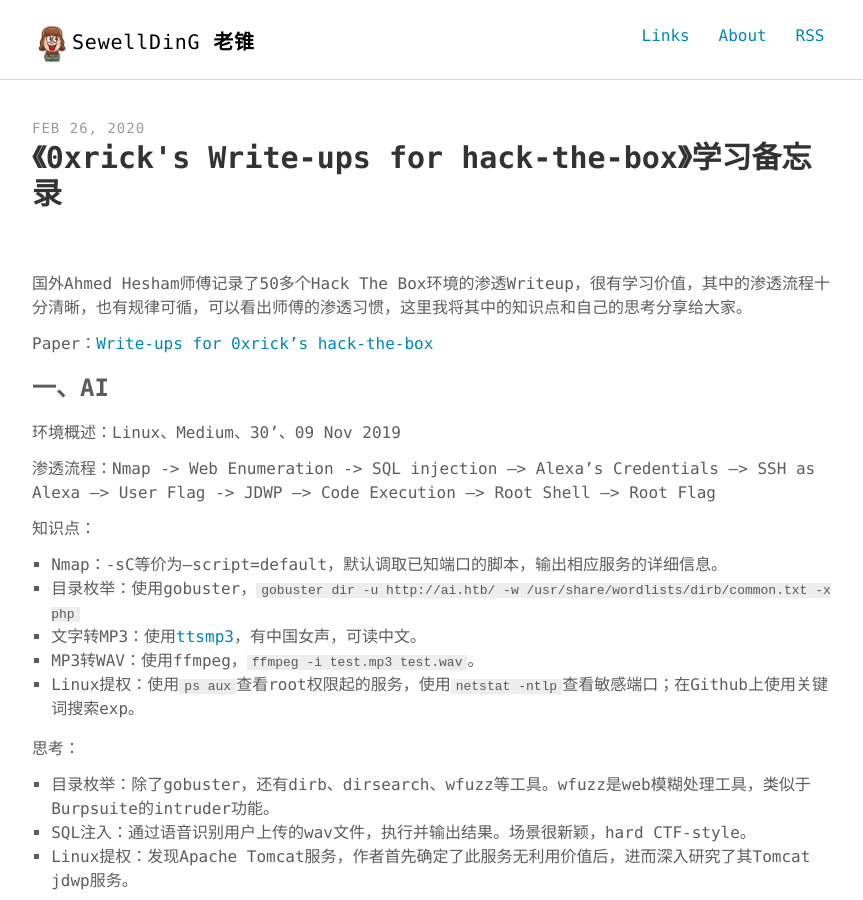
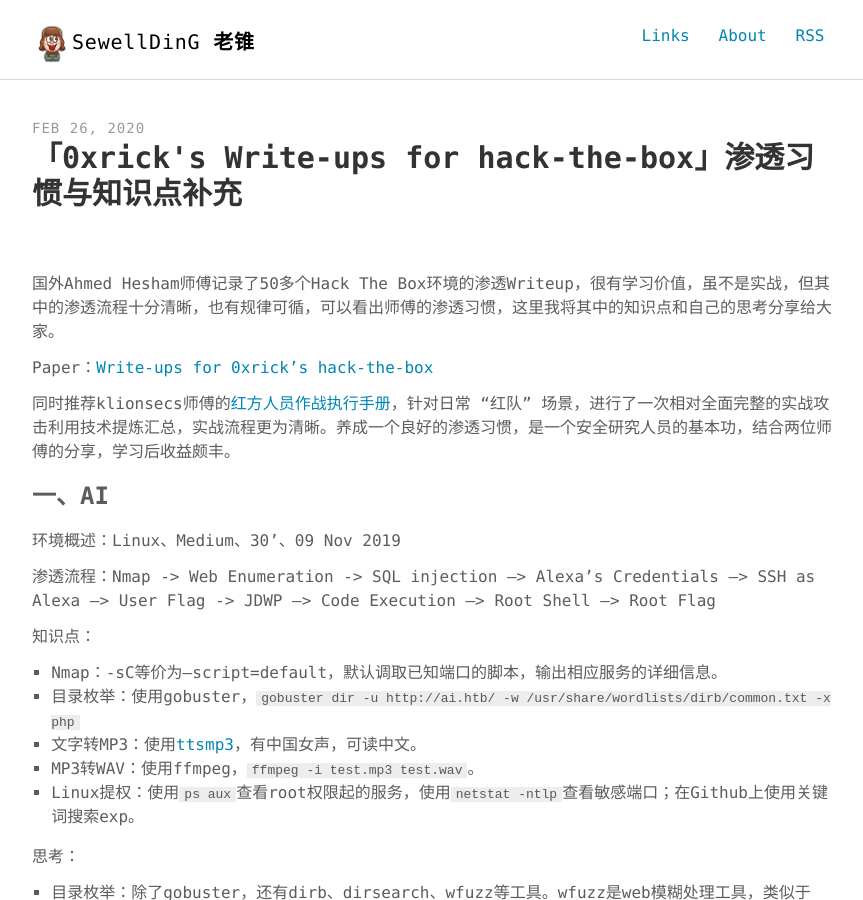
Before and after one commit to SewellDinG/sewellding.github.io, a Jekyll site: the page built from _posts/2020-02-26-「0xrick's Write-ups for hack-the-box」渗透习惯与知识点补充.md, in a window 1280 px wide and 900 px high. Shown: the whole window, without its empty margins (207-1070 px from the left). Built offline with Jekyll 4.4.1, drawn with Linux system fonts in a browser that asks for light colours.

Commit message:
Update 0xrick's Write-ups for hack-the-box

```diff
--- a/_posts/2020-02-26-《0xrick's Write-ups for hack-the-box》学习备忘录.md
+++ b/_posts/2020-02-26-「0xrick's Write-ups for hack-the-box」渗透习惯与知识点补充.md
@@ -1,13 +1,15 @@
 ---
 layout: post
-title: 《0xrick's Write-ups for hack-the-box》学习备忘录
+title: 「0xrick's Write-ups for hack-the-box」渗透习惯与知识点补充
 description: ""
 keywords: ""
 ---
 
-国外Ahmed Hesham师傅记录了50多个Hack The Box环境的渗透Writeup，很有学习价值，其中的渗透流程十分清晰，也有规律可循，可以看出师傅的渗透习惯，这里我将其中的知识点和自己的思考分享给大家。
+国外Ahmed Hesham师傅记录了50多个Hack The Box环境的渗透Writeup，很有学习价值，虽不是实战，但其中的渗透流程十分清晰，也有规律可循，可以看出师傅的渗透习惯，这里我将其中的知识点和自己的思考分享给大家。
 
 Paper：[Write-ups for 0xrick's hack-the-box](https://0xrick.github.io/categories/hack-the-box/)
+
+同时推荐klionsecs师傅的[红方人员作战执行手册](https://github.com/klionsec/RedTeamer)，针对日常 "红队" 场景，进行了一次相对全面完整的实战攻击利用技术提炼汇总，实战流程更为清晰。养成一个良好的渗透习惯，是一个安全研究人员的基本功，结合两位师傅的分享，学习后收益颇丰。
 
 ### 一、AI
 
```
